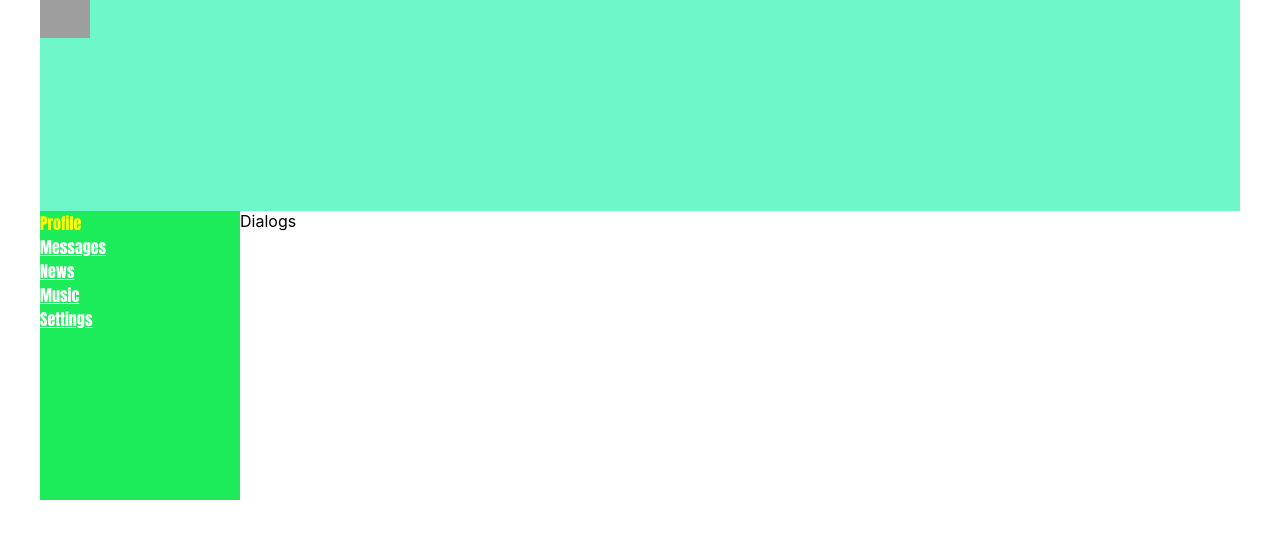
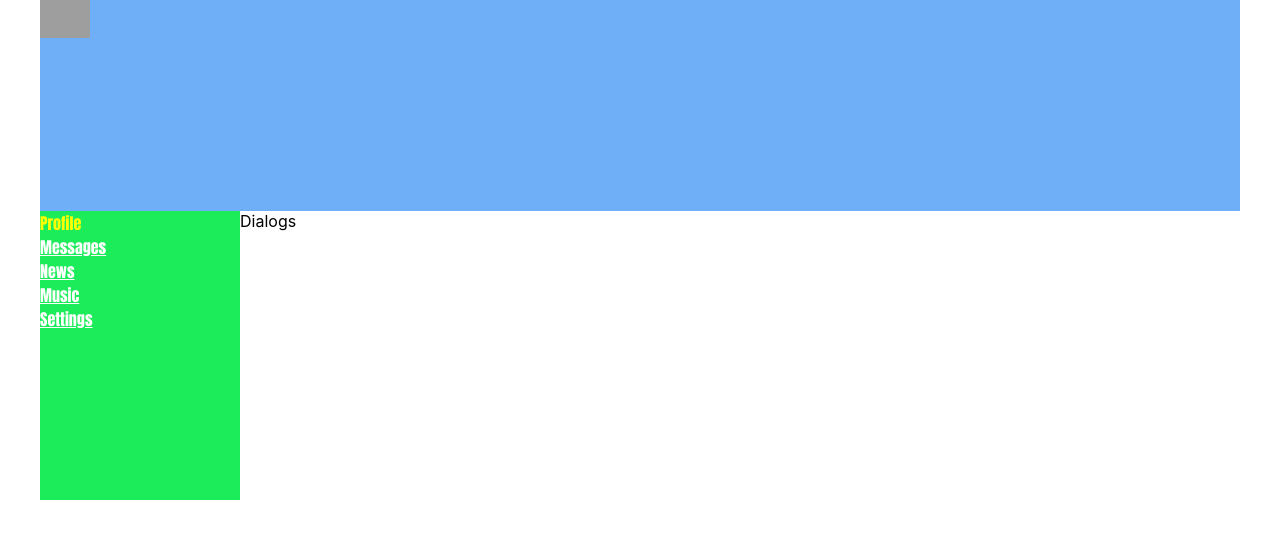
Before and after one commit to 89610090091/net-social-icub, a React (Create React App) app: page / in a window 1280 px wide. Shown: the top 538 px of the page. Built offline with nearby package versions, Linux system fonts and the light colour scheme; grey boxes are pictures that could not be loaded.

Commit message:
change_color 	modified:   src/componets/Header/Header.module.css

```diff
--- a/src/componets/Header/Header.module.css
+++ b/src/componets/Header/Header.module.css
@@ -1,6 +1,6 @@
 .header {
     grid-area: h;
-    background-color: rgb(110, 248, 202);
+    background-color: rgb(110, 175, 248);
 }
 
 .header img {
```
